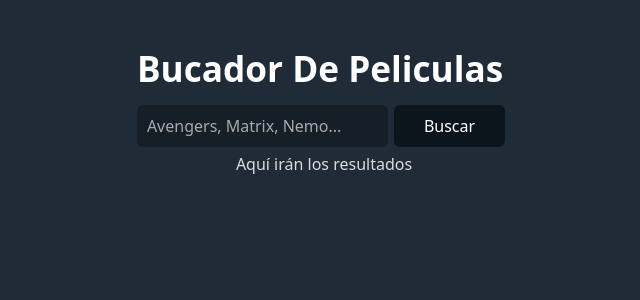
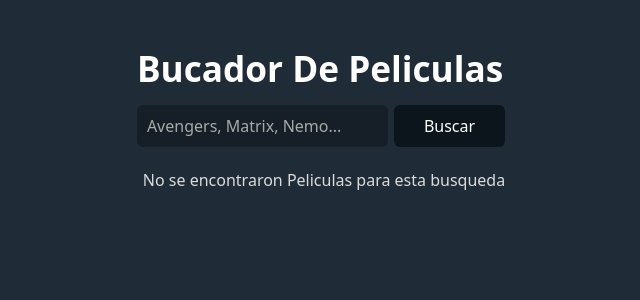
Before and after one commit to llOrtegall/React_App_Learning_01, a React (Vite) app: page / in a window 1280 px wide. Shown: the top 300 px of the page, without its empty margins (316-956 px from the left). Built offline with nearby package versions, Linux system fonts and the light colour scheme.

Commit message:
renderisando el json

```diff
--- a/src/App.jsx
+++ b/src/App.jsx
@@ -1,8 +1,14 @@
 import './App.css'
+import responseMovies from "./mocks/with-result.json";
+import withOutResults from "./mocks/with-no-result.json";
 
 function App() {
 
+  const movies = responseMovies.Search
+  const hasMovies = movies?.length > 0;
+
   return (
+
     <div className='page'>
 
       <header>
@@ -14,7 +20,24 @@ function App() {
       </header>
 
       <main>
-        Aquí irán los resultados
+        {
+          hasMovies ? (
+            <ul>
+              {
+                movies.map(movie => (
+                  <li key={movie.imdbID}>
+                    <h3>{movie.Title}</h3>
+                    <p>{movie.Year}</p>
+                    <img src={movie.Poster} alt={movie.Title} />
+                  </li>
+                ))
+              }
+            </ul>
+          ) :
+            (
+              <p>No se encontraron Peliculas para esta busqueda</p>
+            )
+        }
       </main>
 
     </div>
```
